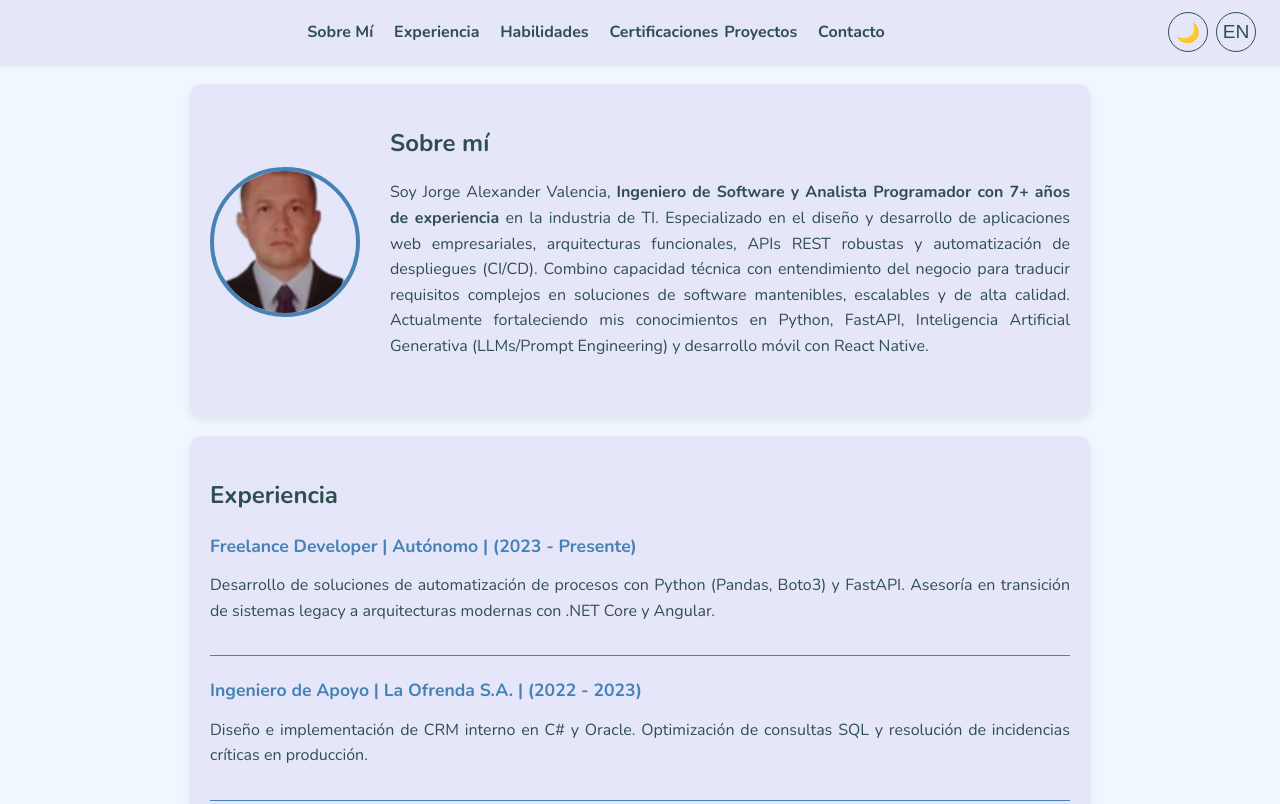
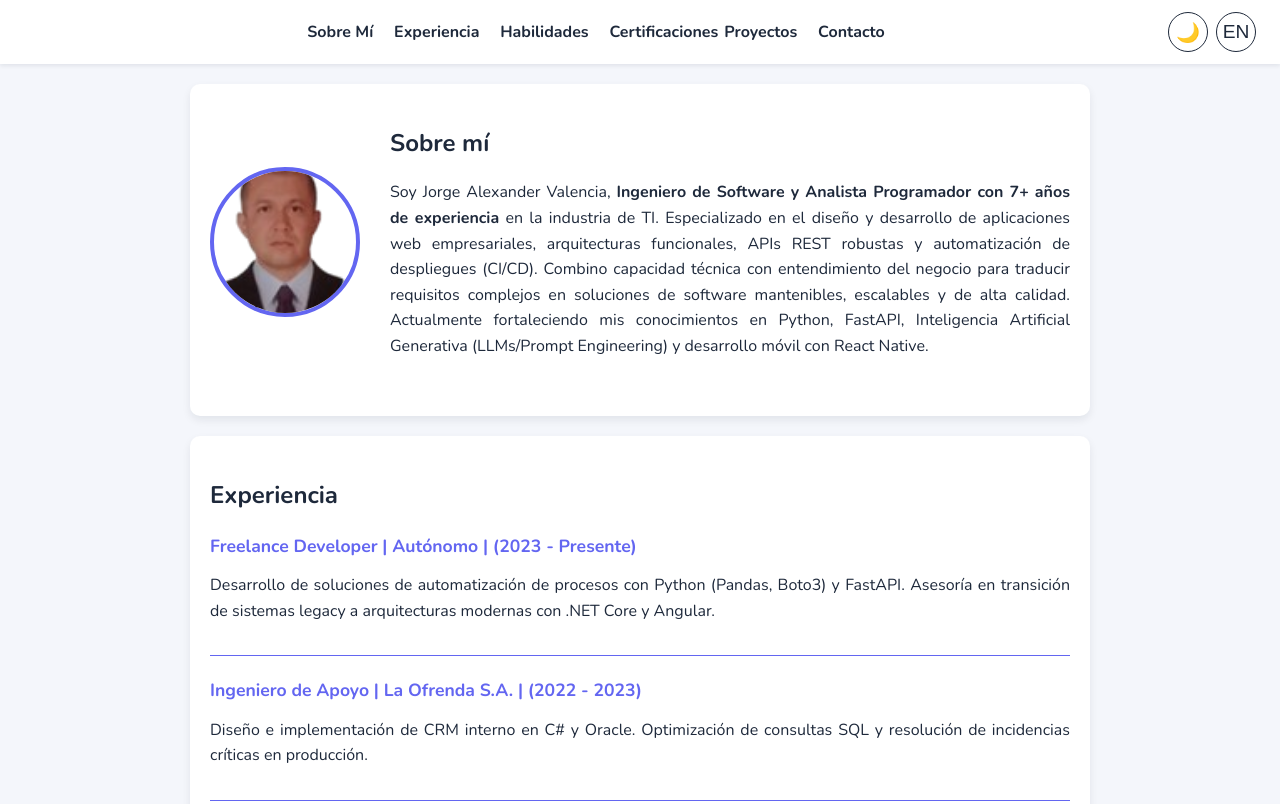
Before and after one commit to jotalexvalencia/portfolio, a website built with Vite: page index.html in a window 1280 px wide. Shown: the top 804 px of the page. Built offline with nearby package versions, Linux system fonts and the light colour scheme.

Commit message:
style: modernize light and dark theme colors

```diff
--- a/src/css/style.css
+++ b/src/css/style.css
@@ -17,32 +17,32 @@ html {
 
 /* ======================================== */
 :root {
-  /* Tema Claro: Pastel con letra negra */
-  --bg-color: #F0F8FF; /* AliceBlue - un azul pastel muy claro */
-  --text-color: #2F4F4F; /* DarkSlateGray - un gris oscuro, casi negro */
-  --primary-color: #4682B4; /* SteelBlue - un azul acero para acentos */
-  --primary-hover-color: #41729F; /* Un SteelBlue un poco más oscuro */
-  --secondary-bg-color: #E6E6FA; /* Lavender - un lila pastel para elementos secundarios */
+  /* Tema Claro: Fondo suave con acento índigo vibrante */
+  --bg-color: #F4F6FB; /* Gris azulado muy claro */
+  --text-color: #1E293B; /* Slate oscuro - excelente legibilidad */
+  --primary-color: #6366F1; /* Indigo vibrante para acentos */
+  --primary-hover-color: #4F46E5; /* Indigo mas oscuro para hover */
+  --secondary-bg-color: #FFFFFF; /* Blanco puro para tarjetas/secciones */
   --button-text-color: #FFFFFF; /* Blanco para texto de botones */
   --border-color: var(--primary-color);
-  --box-shadow-color: rgba(0, 0, 0, 0.08);
-  --nav-toggle-hover-bg: #B0C4DE; /* LightSteelBlue para hover de toggles */
+  --box-shadow-color: rgba(15, 23, 42, 0.08);
+  --nav-toggle-hover-bg: #E0E7FF; /* Indigo muy claro para hover de toggles */
   /* --swiper-navigation-sides-offset: 15px; -- Comentado, se define en .swiper o media queries */
   --scroll-padding: 70px; /* Valor de fallback por si JS no establece la variable */
 }
 
 /* Definición de variables para el Modo Oscuro */
 [data-theme="dark"] {
-  /* Tema Oscuro: Azul marino con letra neón verde/amarilla */
-  --bg-color: #000080; /* Navy Blue - Azul Marino */
-  --text-color: #39FF14; /* Neon Green - Verde Neón para texto general */
-  --primary-color: #FFFF00; /* Neon Yellow - Amarillo Neón para acentos */
-  --primary-hover-color: #CCCC00; /* Un Amarillo Neón un poco más oscuro */
-  --secondary-bg-color: #000050; /* Un azul marino más oscuro para elementos secundarios */
-  --button-text-color: #000080; /* Azul Marino para texto de botones (contraste con amarillo) */
+  /* Tema Oscuro: Azul medianoche con acento cian vibrante */
+  --bg-color: #0A1128; /* Azul medianoche profundo */
+  --text-color: #E2E8F0; /* Blanco suave - comodo para leer (reemplaza el verde neon) */
+  --primary-color: #22D3EE; /* Cian vibrante para botones y enlaces */
+  --primary-hover-color: #0EA5E9; /* Cian mas oscuro para hover */
+  --secondary-bg-color: #101B35; /* Tarjetas ligeramente mas claras que el fondo */
+  --button-text-color: #082F49; /* Azul profundo sobre botones cian */
   --border-color: var(--primary-color);
-  --box-shadow-color: rgba(255, 255, 255, 0.08); /* Sombra clara para modo oscuro */
-  --nav-toggle-hover-bg: #0000CD; /* MediumBlue para hover de toggles */
+  --box-shadow-color: rgba(0, 0, 0, 0.5); /* Sombra profunda para modo oscuro */
+  --nav-toggle-hover-bg: #164E63; /* Cian oscuro para hover de toggles */
 }
 
 [data-theme="dark"] body {
```
